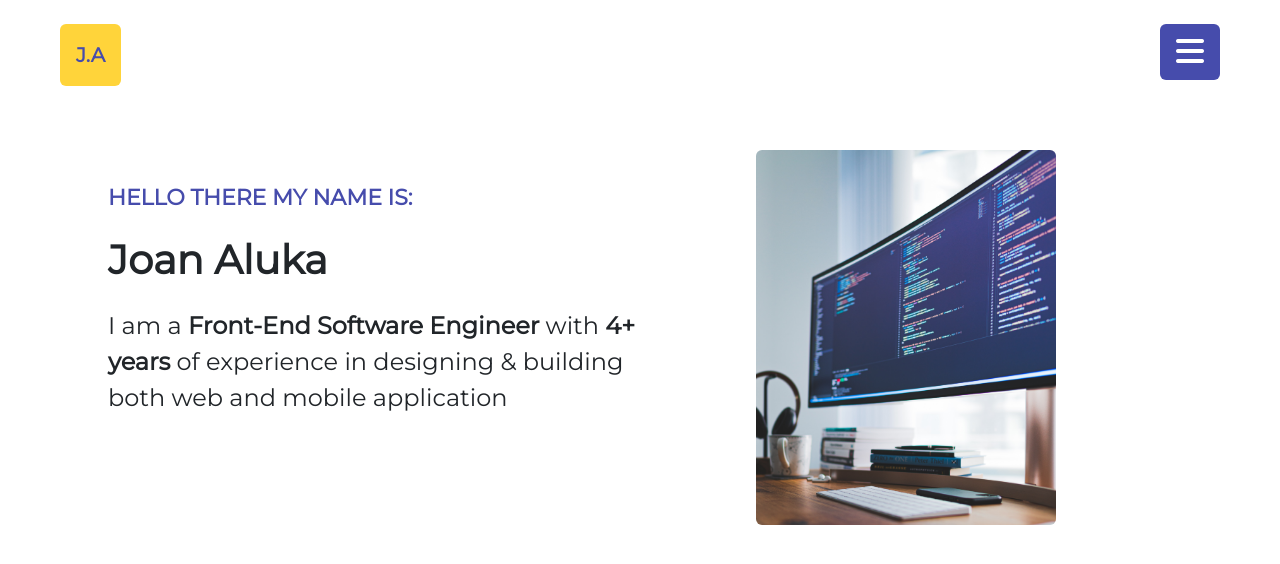
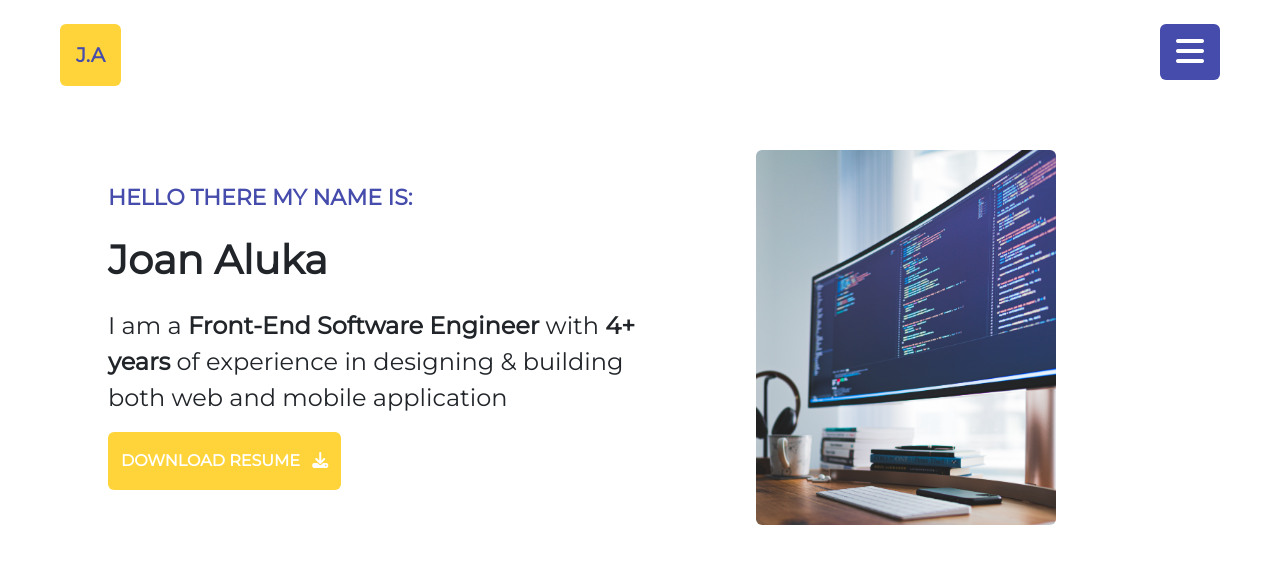
Before and after one commit to ndutagrace25/joanportforlio, a React (Create React App) app: page / in a window 1280 px wide. In both pictures the pointer is over the button "DOWNLOAD RESUME". Shown: the top 564 px of the page. Built offline with nearby package versions, Linux system fonts and the light colour scheme.

Commit message:
added first section

```diff
--- a/src/App.css
+++ b/src/App.css
@@ -21,6 +21,12 @@
 
 .intro-section {
   height: 200px;
+}
+
+.btn:hover {
+  color: #fff !important;
+  text-decoration: none;
+  background-color: #ffd43a;
 }
 
 @media screen and (max-width: 480px) {
```
